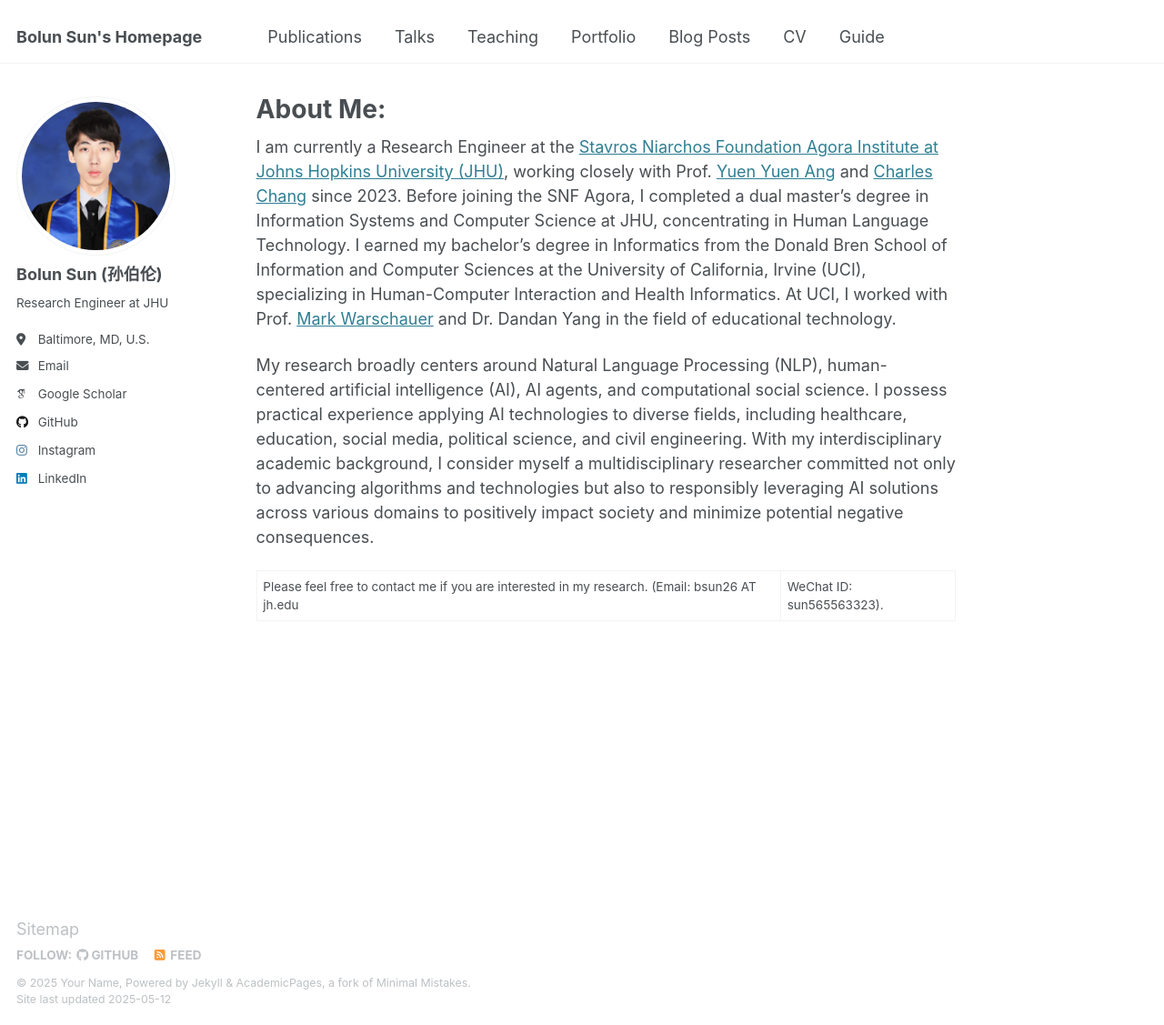
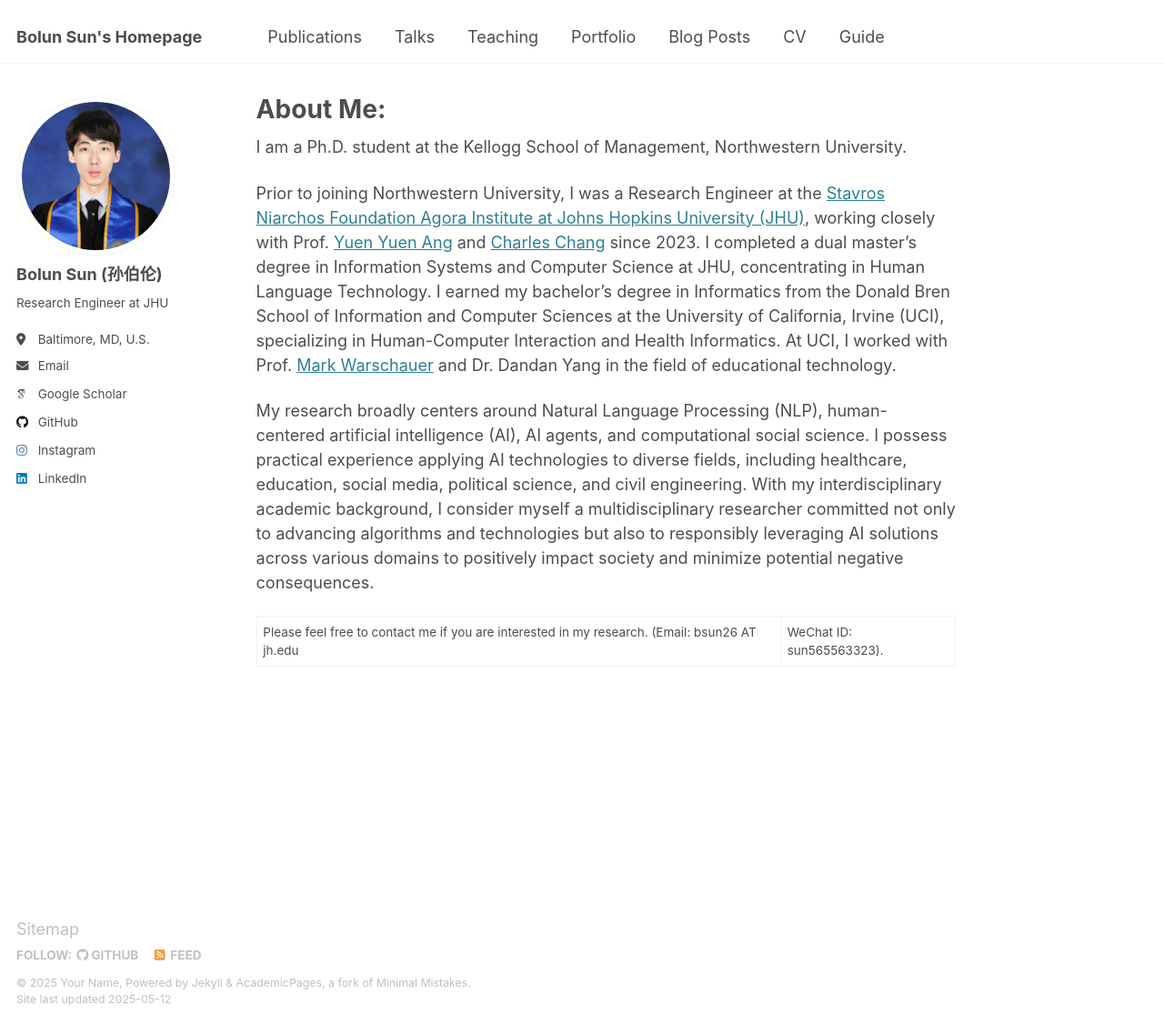
Before and after one commit to Baron-Sun/baron-sun.github.io, a Jekyll site: the page built from _pages/about.md, in a window 1280 px wide and 1127 px high. Shown: the whole window at 91% size. Built offline with Jekyll 4.4.1, drawn with Linux system fonts in a browser that asks for light colours; some web fonts are replaced.

Commit message:
Update about.md

```diff
--- a/_pages/about.md
+++ b/_pages/about.md
@@ -6,7 +6,9 @@ redirect_from:
   - /about/
   - /about.html
 ---
-I am currently a Research Engineer at the [Stavros Niarchos Foundation Agora Institute at Johns Hopkins University (JHU)](https://snfagora.jhu.edu/), working closely with Prof. [Yuen Yuen Ang](https://politicalscience.jhu.edu/directory/yuen-yuen-ang/) and [Charles Chang](https://charleschang.me/) since 2023. Before joining the SNF Agora, I completed a dual master's degree in Information Systems and Computer Science at JHU, concentrating in Human Language Technology. I earned my bachelor's degree in Informatics from the Donald Bren School of Information and Computer Sciences at the University of California, Irvine (UCI), specializing in Human-Computer Interaction and Health Informatics. At UCI, I worked with Prof. [Mark Warschauer](https://markwarschauer.com/) and Dr. Dandan Yang in the field of educational technology.
+I am a Ph.D. student at the Kellogg School of Management, Northwestern University.
+
+Prior to joining Northwestern University, I was a Research Engineer at the [Stavros Niarchos Foundation Agora Institute at Johns Hopkins University (JHU)](https://snfagora.jhu.edu/), working closely with Prof. [Yuen Yuen Ang](https://politicalscience.jhu.edu/directory/yuen-yuen-ang/) and [Charles Chang](https://charleschang.me/) since 2023. I completed a dual master's degree in Information Systems and Computer Science at JHU, concentrating in Human Language Technology. I earned my bachelor's degree in Informatics from the Donald Bren School of Information and Computer Sciences at the University of California, Irvine (UCI), specializing in Human-Computer Interaction and Health Informatics. At UCI, I worked with Prof. [Mark Warschauer](https://markwarschauer.com/) and Dr. Dandan Yang in the field of educational technology.
 
 My research broadly centers around Natural Language Processing (NLP), human-centered artificial intelligence (AI), AI agents, and computational social science. I possess practical experience applying AI technologies to diverse fields, including healthcare, education, social media, political science, and civil engineering. With my interdisciplinary academic background, I consider myself a multidisciplinary researcher committed not only to advancing algorithms and technologies but also to responsibly leveraging AI solutions across various domains to positively impact society and minimize potential negative consequences.
 
```
